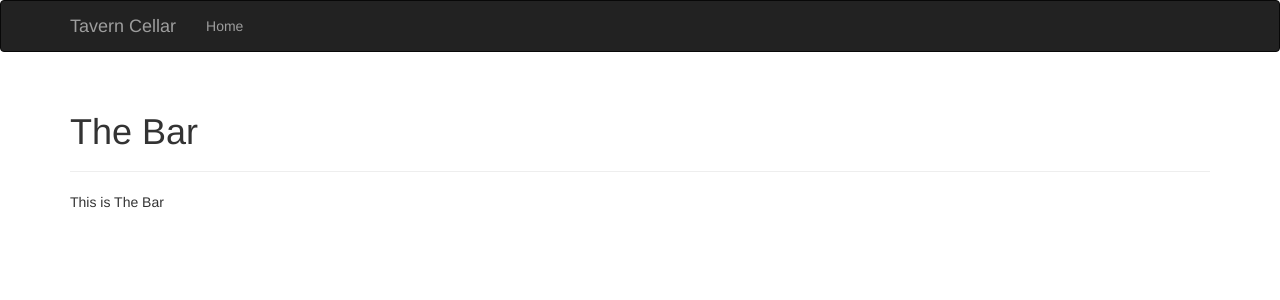
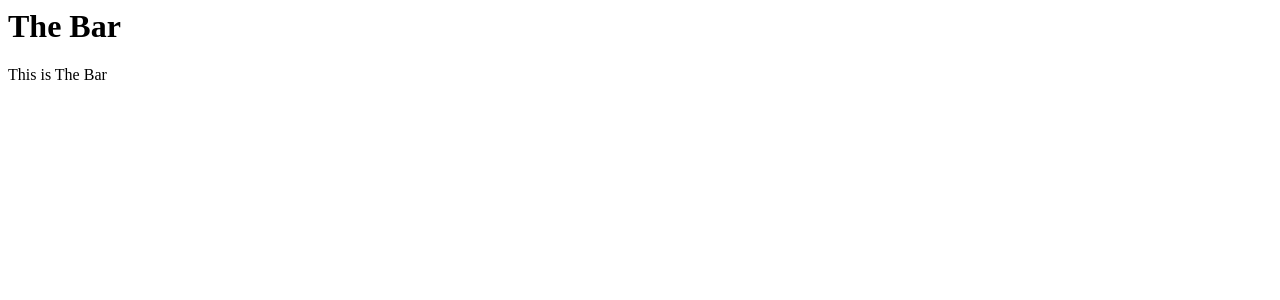
Before and after one commit to kwmcc/TavernCellar, a Flask app: page / in a window 1280 px wide. Shown: the top 300 px of the page. Run offline with Flask 2, Linux system fonts and the light colour scheme; some libraries are stand-ins or nearby versions.

Commit message:
Removed BootStrap

```diff
--- a/tavernCellar.py
+++ b/tavernCellar.py
@@ -1,13 +1,11 @@
 from datetime import datetime
 from flask import Flask, render_template
 from flask.ext.script import Manager
-from flask.ext.bootstrap import Bootstrap
 from flask.ext.moment import Moment
 
 app = Flask(__name__)
 
 manager = Manager(app)
-bootstrap = Bootstrap(app)
 moment = Moment(app)
 
 
--- a/templates/404.html
+++ b/templates/404.html
@@ -1,9 +1,3 @@
-{% extends "base.html" %}
-
-{% block title %}Page Not Found{% endblock %}
-
-{% block page_content %}
 <div class="page-header">
     <h1>Not Found</h1>
 </div>
-{% endblock %}
--- a/templates/500.html
+++ b/templates/500.html
@@ -1,9 +1,3 @@
-{% extends "base.html" %}
-
-{% block title %}Internal Server Error{% endblock %}
-
-{% block page_content %}
 <div class="page-header">
     <h1>Internal Server Error</h1>
 </div>
-{% endblock %}
--- a/templates/base.html
+++ /dev/null
@@ -1,41 +0,0 @@
-{% extends "bootstrap/base.html" %}
-
-{% block title %}Tavern Cellar{% endblock %}
-
-{% block head %}
-{{ super() }}
-<link rel="shortcut icon" href="{{ url_for('static', filename='barrel.ico') }}" type="image/x-icon">
-<link rel="icon" href="{{ url_for('static', filename='barrel.ico') }}" type="image/x-icon">
-{% endblock %}
-
-{% block navbar %}
-<div class="navbar navbar-inverse" role="navigation">
-    <div class="container">
-        <div class="navbar-header">
-            <button type="button" class="navbar-toggle" data-toggle="collapse" data-target=".navbar-collapse">
-                <span class="sr-only">Toggle navigation</span>
-                <span class="icon-bar"></span>
-                <span class="icon-bar"></span>
-                <span class="icon-bar"></span>
-            </button>
-            <a class="navbar-brand" href="/">Tavern Cellar</a>
-        </div>
-        <div class="navbar-collapse collapse">
-            <ul class="nav navbar-nav">
-                <li><a href="/">Home</a></li>
-            </ul>
-        </div>
-    </div>
-</div>
-{% endblock %}
-
-{% block content %}
-<div class="container">
-    {% block page_content %}{% endblock %}
-</div>
-{% endblock %}
-
-{% block scripts %}
-{{ super() }}
-{{ moment.include_moment() }}
-{% endblock %}
--- a/templates/browse.html
+++ b/templates/browse.html
@@ -1,10 +1,4 @@
-{% extends "base.html" %}
-
-{% block title %}Browse{% endblock %}
-
-{% block page_content %}
 <div class="page-header">
     <h1>Browse</h1>
 	<p>This will be the location for the search engine</p>
 </div>
-{% endblock %}
--- a/templates/index.html
+++ b/templates/index.html
@@ -1,10 +1,4 @@
-{% extends "base.html" %}
-
-{% block title %}The Bar{% endblock %}
-
-{% block page_content %}
 <div class="page-header">
     <h1>The Bar</h1>
 </div>
 <p>This is The Bar</p>
-{% endblock %}
--- a/templates/login.html
+++ b/templates/login.html
@@ -1,10 +1,4 @@
-{% extends "base.html" %}
-
-{% block title %}Login{% endblock %}
-
-{% block page_content %}
 <div class="page-header">
     <h1>Login</h1>
 	<p>Log into a user account</p>
 </div>
-{% endblock %}
--- a/templates/signup.html
+++ b/templates/signup.html
@@ -1,10 +1,4 @@
-{% extends "base.html" %}
-
-{% block title %}Signup{% endblock %}
-
-{% block page_content %}
 <div class="page-header">
     <h1>Signup</h1>
 	<p>Create a new user account</p>
 </div>
-{% endblock %}
--- a/templates/srd.html
+++ b/templates/srd.html
@@ -1,9 +1,3 @@
-{% extends "base.html" %}
-
-{% block title %}SRD{% endblock %}
-
-{% block page_content %}
 <div class="page-header">
     <h1>SRD</h1>
 </div>
-{% endblock %}
--- a/templates/submit.html
+++ b/templates/submit.html
@@ -1,10 +1,4 @@
-{% extends "base.html" %}
-
-{% block title %}Submit{% endblock %}
-
-{% block page_content %}
 <div class="page-header">
     <h1>Submit</h1>
 	<p>Submit a pdf</p>
 </div>
-{% endblock %}
--- a/templates/user.html
+++ b/templates/user.html
@@ -1,9 +1,3 @@
-{% extends "base.html" %}
-
-{% block title %}User{% endblock %}
-
-{% block page_content %}
 <div class="page-header">
     <h1>User</h1>
 </div>
-{% endblock %}
```
